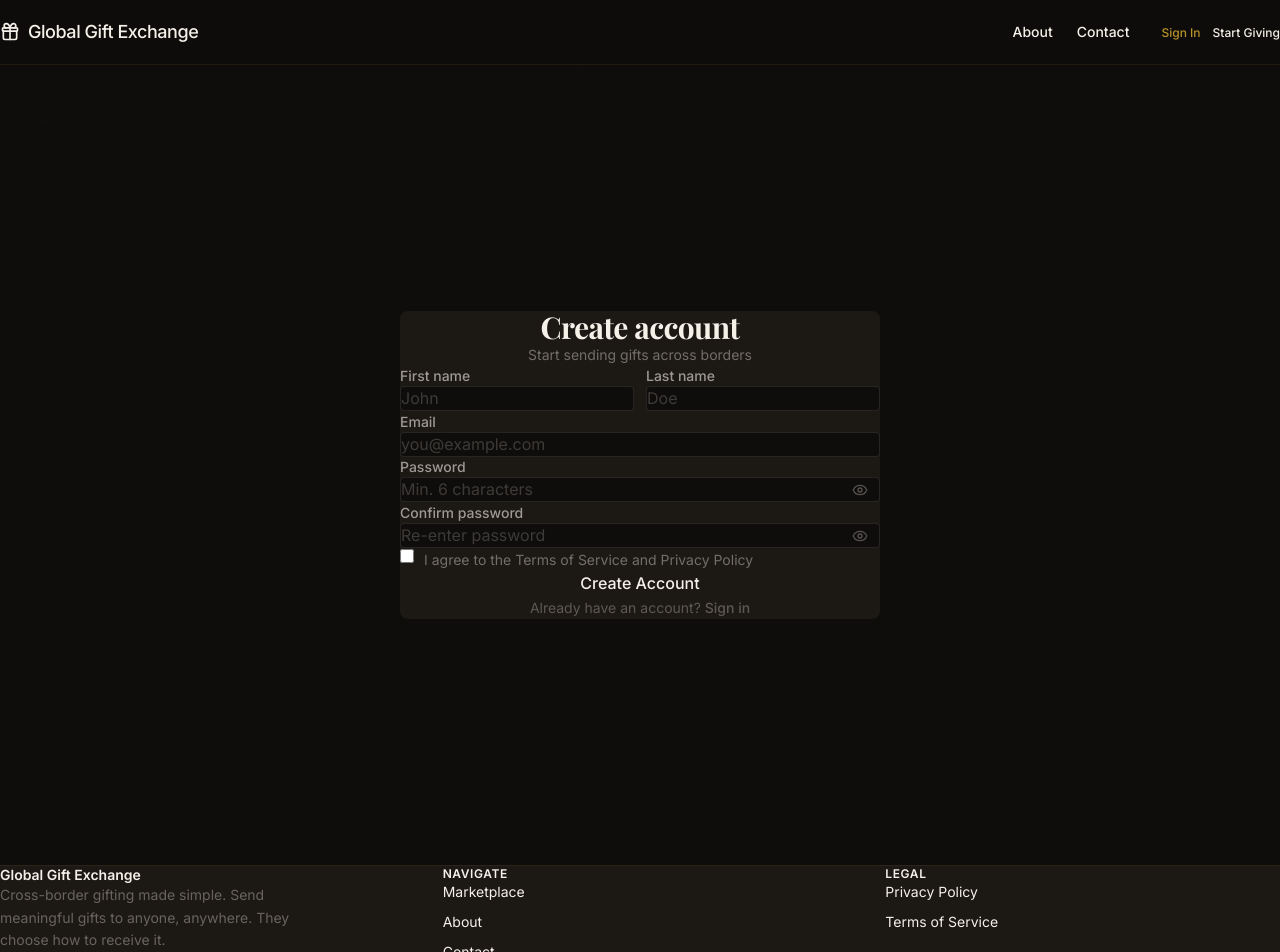
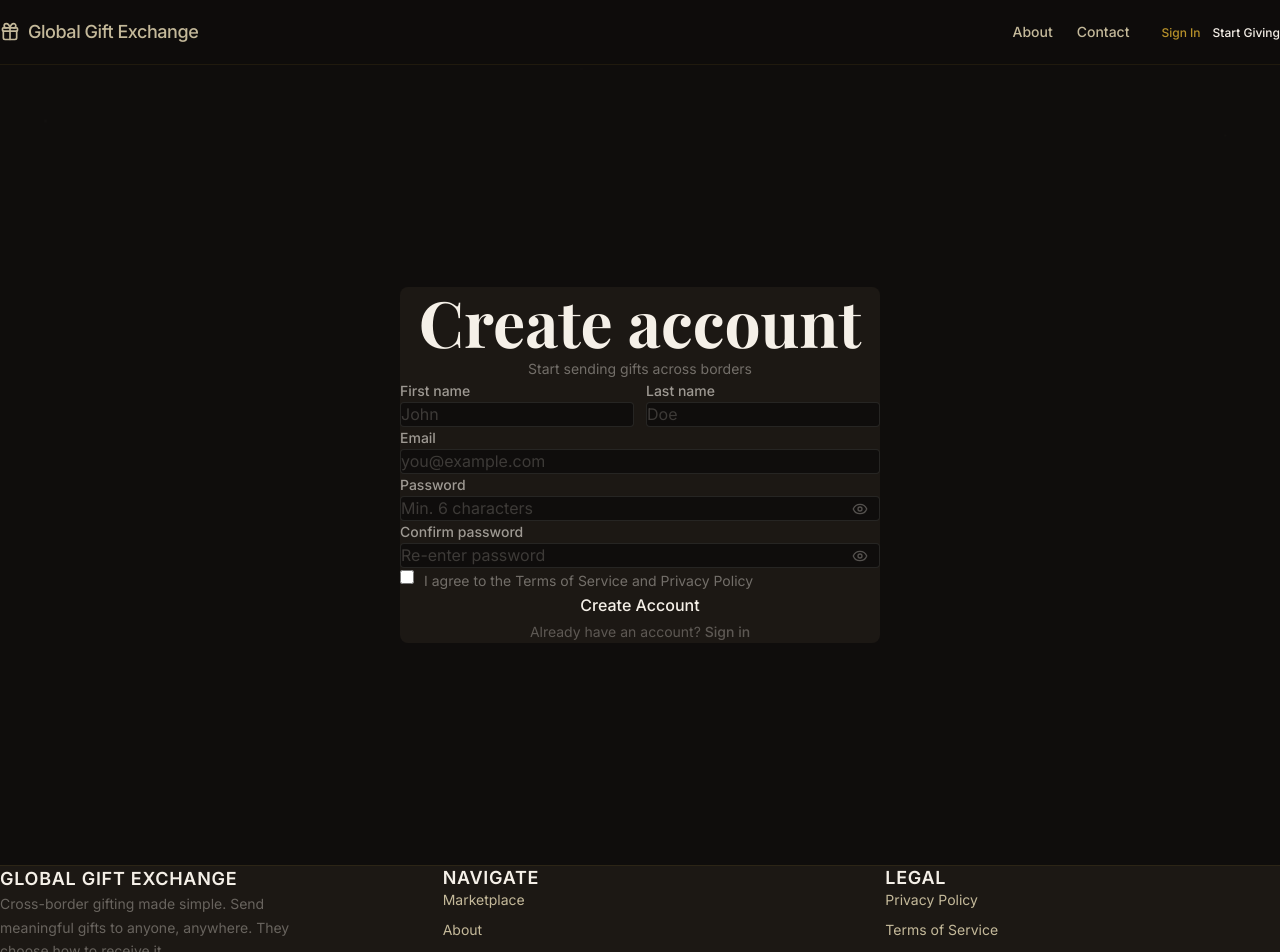
Before and after one commit to Markcrest-dev/Gift, a Next.js app in the folder frontend/: page /signup in a window 1280 px wide. Shown: the top 952 px of the page. Built offline with nearby package versions, Linux system fonts and the light colour scheme; no server answers; a web font is replaced by a local one.

Commit message:
refactor: update design system typography and sidebar styling while adding a user profile section and gift placeholder component

```diff
--- a/frontend/src/app/(dashboard)/layout.tsx
+++ b/frontend/src/app/(dashboard)/layout.tsx
@@ -31,7 +31,7 @@ export default function DashboardLayout({
         <div className="flex min-h-screen bg-base">
             <Sidebar isOpen={sidebarOpen} onClose={() => setSidebarOpen(false)} />
             <MobileHeader onMenuClick={() => setSidebarOpen(true)} />
-            <main className="flex-1 lg:ml-[260px] p-6 md:p-10 pt-[calc(60px+1.5rem)] lg:pt-10">
+            <main className="flex-1 lg:ml-[260px] h-screen overflow-y-auto p-6 md:p-10 pt-[calc(60px+1.5rem)] lg:pt-10">
                 <div className="max-w-[1200px] mx-auto">
                     {children}
                 </div>
--- a/frontend/src/components/layout/Sidebar.tsx
+++ b/frontend/src/components/layout/Sidebar.tsx
@@ -29,17 +29,17 @@ export default function Sidebar({ isOpen, onClose }: { isOpen?: boolean; onClose
     return (
         <>
             <aside className={`
-                fixed top-0 left-0 w-[260px] h-screen bg-surface border-r border-paper/5 py-8 overflow-y-auto z-50
+                fixed top-0 left-0 w-[260px] h-screen bg-[#0A0806] border-r border-[#1A1510] flex flex-col z-50
                 transition-transform duration-300
                 max-lg:translate-x-[-100%] lg:translate-x-0
                 ${isOpen ? 'max-lg:!translate-x-0' : ''}
             `}>
-                <Link href="/" className="flex items-center gap-2 px-6 mb-10 text-gold font-body font-medium text-base">
+                <Link href="/" className="flex items-center gap-2 px-5 py-6 border-b border-[#1A1510] text-[#F5F0E8] font-body font-semibold text-[14px] mb-4">
                     <Gift className="w-4 h-4" />
                     <span>Global Gift Exchange</span>
                 </Link>
 
-                <nav>
+                <nav className="flex-1 overflow-y-auto">
                     <ul className="space-y-0.5">
                         {menuItems.map((item) => {
                             const Icon = item.icon;
@@ -49,34 +49,41 @@ export default function Sidebar({ isOpen, onClose }: { isOpen?: boolean; onClose
                                     <Link
                                         href={item.path}
                                         className={`
-                                            flex items-center gap-3 px-6 py-2.5 text-sm transition-colors duration-150
+                                            flex items-center px-5 py-[11px] text-[14px] transition-colors duration-150 border-l-[2px]
                                             ${active
-                                                ? 'text-paper bg-paper/5 border-l-2 border-gold'
-                                                : 'text-paper/40 hover:text-paper/70 hover:bg-paper/3 border-l-2 border-transparent'
+                                                ? 'text-[#F5F0E8] bg-[#161210] border-[#B8922A]'
+                                                : 'text-[#6B6055] hover:text-[#C4B99A] hover:bg-[#131010] border-transparent'
                                             }
                                         `}
                                         onClick={onClose}
                                     >
-                                        <Icon className="w-4 h-4" />
+                                        <Icon className="w-4 h-4 mr-3" />
                                         <span>{item.name}</span>
                                     </Link>
                                 </li>
                             );
                         })}
-                        <li>
-                            <a
-                                href="#"
-                                className="flex items-center gap-3 px-6 py-2.5 text-sm text-paper/30 hover:text-red/80 transition-colors duration-150 border-l-2 border-transparent"
-                                onClick={handleLogout}
-                            >
-                                <LogOut className="w-4 h-4" />
-                                <span>Logout</span>
-                            </a>
-                        </li>
                     </ul>
                 </nav>
+
+                <div className="mt-auto border-t border-[#1A1510] p-4">
+                    <div className="flex items-center gap-3 mb-2 px-2">
+                        <div className="w-[32px] h-[32px] rounded-full bg-[#1C1814] border border-[#2E2820] flex items-center justify-center text-[13px] text-[#F5F0E8]">
+                            M
+                        </div>
+                        <span className="text-[#F5F0E8] text-[14px]">Mark</span>
+                    </div>
+                    <a
+                        href="#"
+                        className="flex items-center px-5 py-[11px] text-[14px] text-[#6B6055] hover:text-[#C4B99A] hover:bg-[#131010] transition-colors duration-150 border-l-[2px] border-transparent"
+                        onClick={handleLogout}
+                    >
+                        <LogOut className="w-4 h-4 mr-3" />
+                        <span>Logout</span>
+                    </a>
+                </div>
             </aside>
-            {isOpen && <div className="fixed inset-0 bg-base/60 backdrop-blur-sm z-40 lg:hidden" onClick={onClose} />}
+            {isOpen && <div className="fixed inset-0 bg-[#0A0806]/60 backdrop-blur-sm z-40 lg:hidden" onClick={onClose} />}
         </>
     );
 }
--- /dev/null
+++ b/frontend/src/components/ui/GiftPlaceholder.tsx
@@ -0,0 +1,11 @@
+export default function GiftPlaceholder({ name }: { name: string }) {
+    const firstLetter = (name || '?').charAt(0).toUpperCase();
+
+    return (
+        <div className="flex items-center justify-center w-[80px] h-[80px] bg-[#2A2420] border border-[#B8922A] rounded-sm">
+            <span className="font-mono text-[28px] text-[#B8922A] leading-none select-none">
+                {firstLetter}
+            </span>
+        </div>
+    );
+}
--- a/frontend/src/styles/index.css
+++ b/frontend/src/styles/index.css
@@ -31,31 +31,62 @@ html {
 
 body {
   font-family: var(--font-body);
-  font-size: 1rem;
+  font-size: 16px;
   font-weight: 400;
-  line-height: 1.6;
-  color: var(--color-paper);
+  line-height: 1.7;
+  color: #C4B99A;
   background-color: var(--color-base);
   overflow-x: hidden;
 }
 
-h1, h2 {
+h1 {
   font-family: var(--font-display);
+  font-size: clamp(3.5rem, 5vw, 4.5rem); /* 56-72px */
   font-weight: 700;
   line-height: 1.1;
-  letter-spacing: -0.02em;
   color: var(--color-paper);
 }
 
-h3, h4, h5, h6 {
+h2 {
+  font-family: var(--font-display);
+  font-size: clamp(2.5rem, 4vw, 3rem); /* 40-48px */
+  font-weight: 600;
+  line-height: 1.15;
+  color: var(--color-paper);
+}
+
+h3 {
+  font-family: var(--font-body);
+  font-size: 18px;
+  font-weight: 600;
+  letter-spacing: 0.04em;
+  text-transform: uppercase;
+  color: var(--color-paper);
+}
+
+h4, h5, h6 {
   font-family: var(--font-body);
   font-weight: 600;
   line-height: 1.3;
   color: var(--color-paper);
 }
 
+.label, .eyebrow {
+  font-family: var(--font-body);
+  font-size: 11px;
+  font-weight: 500;
+  letter-spacing: 0.12em;
+  text-transform: uppercase;
+  color: var(--color-gold);
+}
+
+.price-mono {
+  font-family: var(--font-mono);
+  color: var(--color-paper);
+}
+
 p {
-  line-height: 1.6;
+  line-height: 1.7;
 }
 
 a {
```
